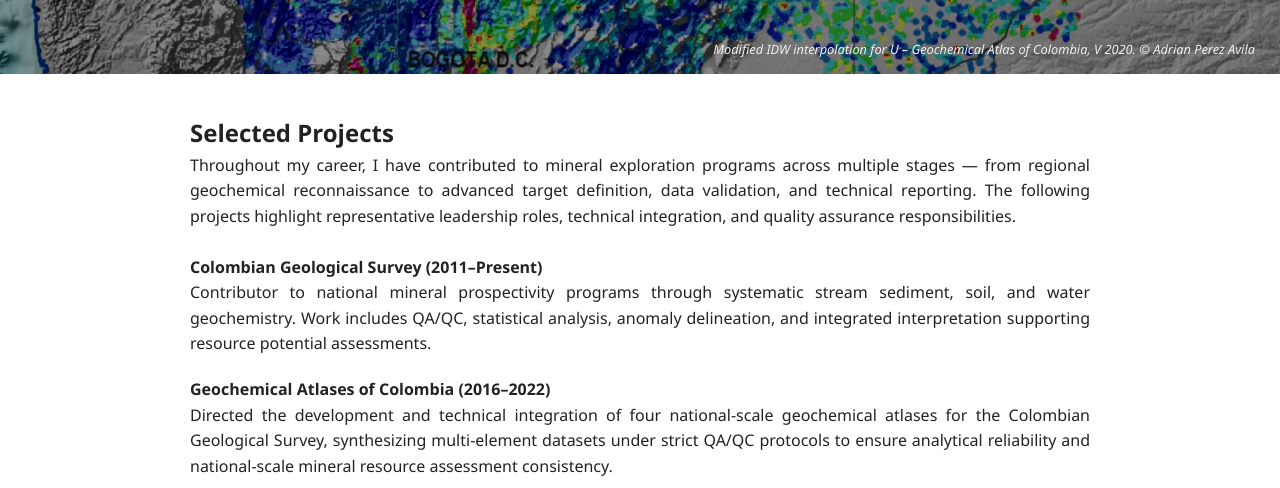
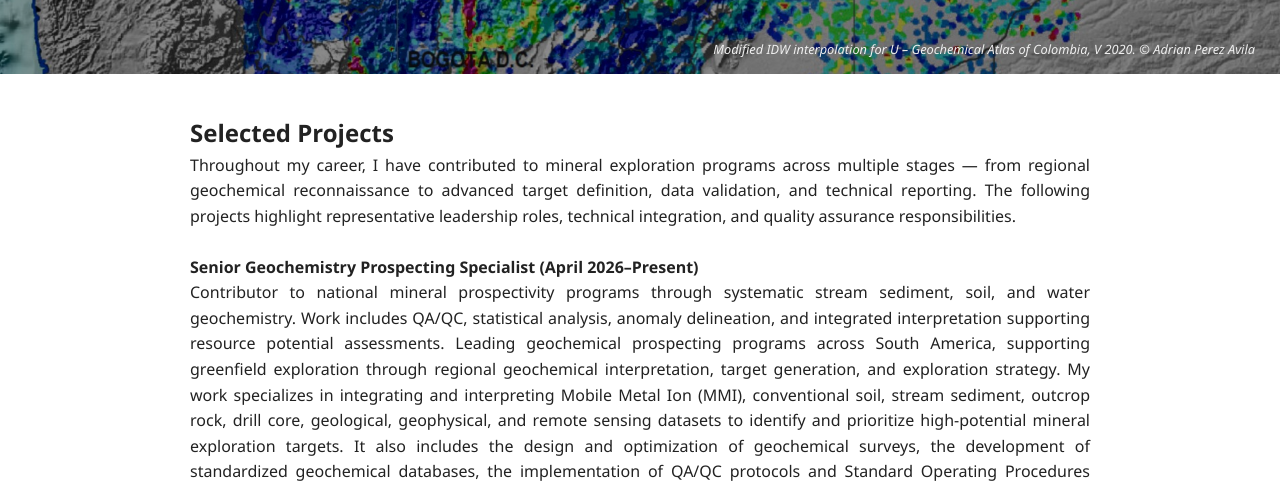
Before and after one commit to adrianperezavila/web, a plain HTML site: page projects.html in a window 1280 px wide. Shown: the part 283-771 px from the top of the page. Drawn offline with Linux system fonts and the light colour scheme.

Commit message:
Actualizacion Julio 2026
Incluye nueva experiencia y nuevos CV

```diff
--- a/projects.html
+++ b/projects.html
@@ -46,7 +46,25 @@ Throughout my career, I have contributed to mineral exploration programs across
 </p>
 
 <p style="text-align: justify; margin-bottom: 20px;">
-    <strong>Colombian Geological Survey (2011–Present)</strong><br>
+    <strong> Senior Geochemistry Prospecting Specialist (April 2026–Present)</strong><br>
+  Contributor to national mineral prospectivity programs through systematic
+    stream sediment, soil, and water geochemistry. Work includes QA/QC,
+    statistical analysis, anomaly delineation, and integrated interpretation
+    supporting resource potential assessments.
+    Leading geochemical prospecting programs across South America,
+    supporting greenfield exploration through regional geochemical interpretation,
+     target generation, and exploration strategy. My work specializes in integrating and
+     interpreting Mobile Metal Ion (MMI), conventional soil, stream sediment, outcrop rock,
+     drill core, geological, geophysical, and remote sensing datasets to identify and
+     prioritize high-potential mineral exploration targets. It also includes the design and
+     optimization of geochemical surveys, the development of standardized geochemical databases,
+     the implementation of QA/QC protocols and Standard Operating Procedures (SOPs),
+     advanced multivariate statistical analyses, and the geochemical evaluation of exploration projects
+      for technical due diligence and potential acquisition by Zijin Mining.
+</p>
+
+<p style="text-align: justify; margin-bottom: 20px;">
+    <strong>Colombian Geological Survey (2011–April 2026)</strong><br>
   Contributor to national mineral prospectivity programs through systematic
     stream sediment, soil, and water geochemistry. Work includes QA/QC,
     statistical analysis, anomaly delineation, and integrated interpretation
```
Also changed, not shown: index.html (+1 -1 lines).
